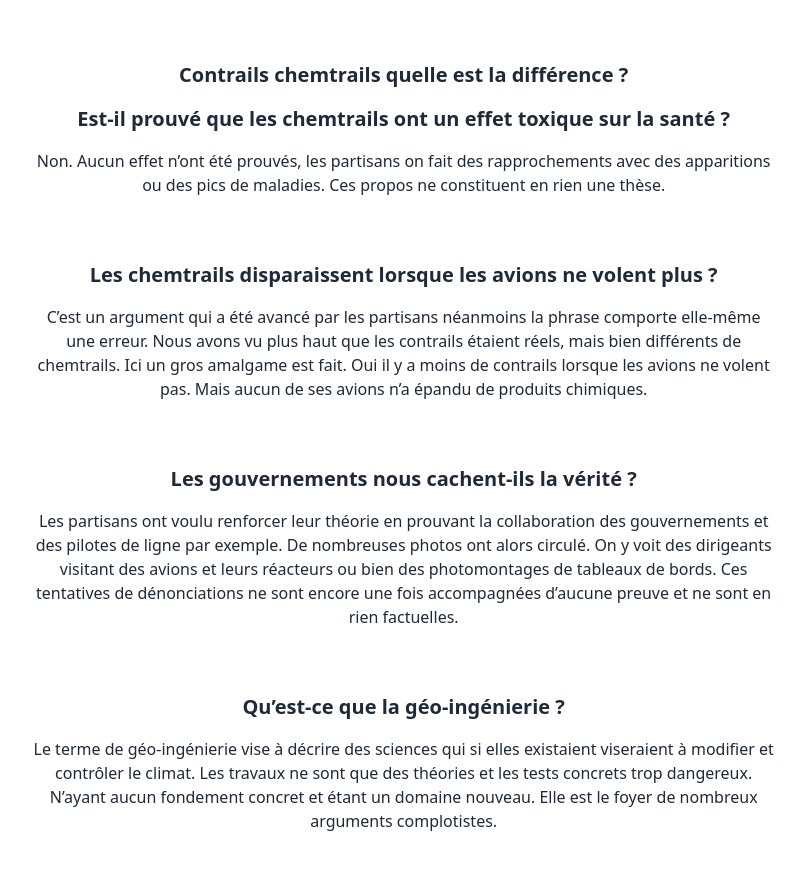
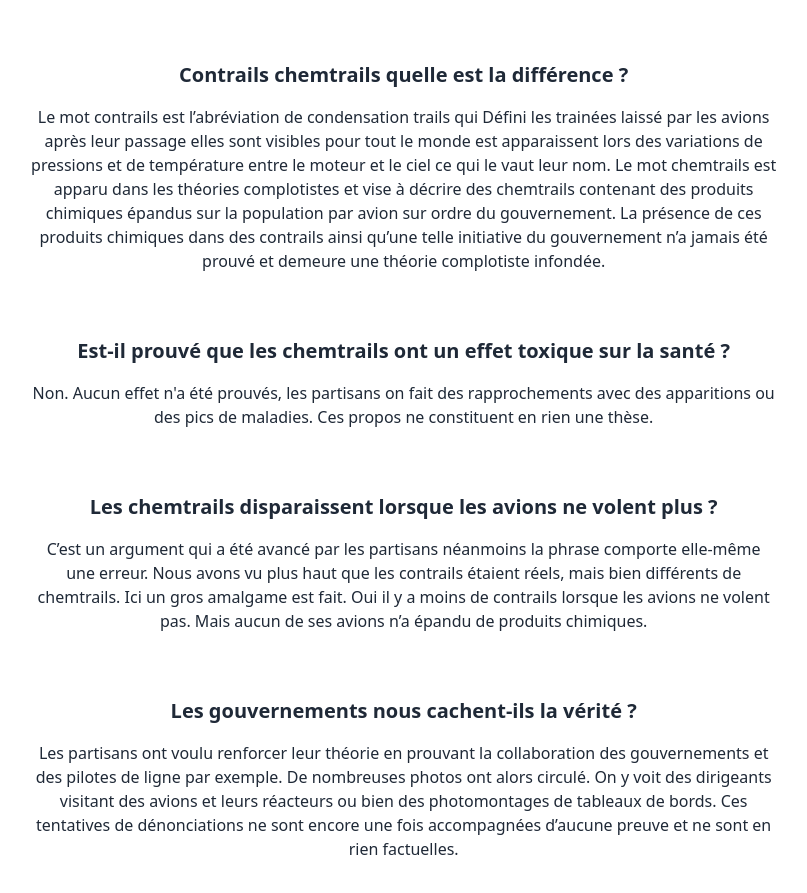
Before and after one commit to Redblockmasteur/chemtrail_debunk, a website: page index.html in a window 1280 px wide. Shown: the part 3043-3936 px from the top of the page, without its empty margins (439-1246 px from the left). Drawn offline with nearby package versions, Linux system fonts and the light colour scheme.

Commit message:
Update index.html

```diff
--- a/index.html
+++ b/index.html
@@ -172,6 +172,10 @@
                             Contrails chemtrails quelle est la différence ?
                         </h3>
                     </dt>
+                    <dd class="mb-16">
+                        <p>
+                            Le mot contrails est l’abréviation de condensation trails qui Défini les trainées laissé par les avions après leur passage elles sont visibles pour tout le monde est apparaissent lors des variations de pressions et de température entre le moteur et le ciel ce qui le vaut leur nom. Le mot chemtrails est apparu dans les théories complotistes et vise à décrire des chemtrails contenant des produits chimiques épandus sur la population par avion sur ordre du gouvernement. La présence de ces produits chimiques dans des contrails ainsi qu’une telle initiative du gouvernement n’a jamais été prouvé et demeure une théorie complotiste infondée.
+                        </p>
                     <dt class="mb-4">
                         <h3 class="text-xl font-semibold">
                             Est-il prouvé que les chemtrails ont un effet toxique sur la santé ?
@@ -179,7 +183,7 @@
                     </dt>
                     <dd class="mb-16">
                         <p>
-                            Non. Aucun effet n’ont été prouvés, les partisans on fait des rapprochements avec des apparitions ou des pics de maladies. Ces propos ne constituent en rien une thèse.
+                            Non. Aucun effet n'a été prouvés, les partisans on fait des rapprochements avec des apparitions ou des pics de maladies. Ces propos ne constituent en rien une thèse.
                         </p>
                     </dd>
                     <dt class="mb-4">
```
